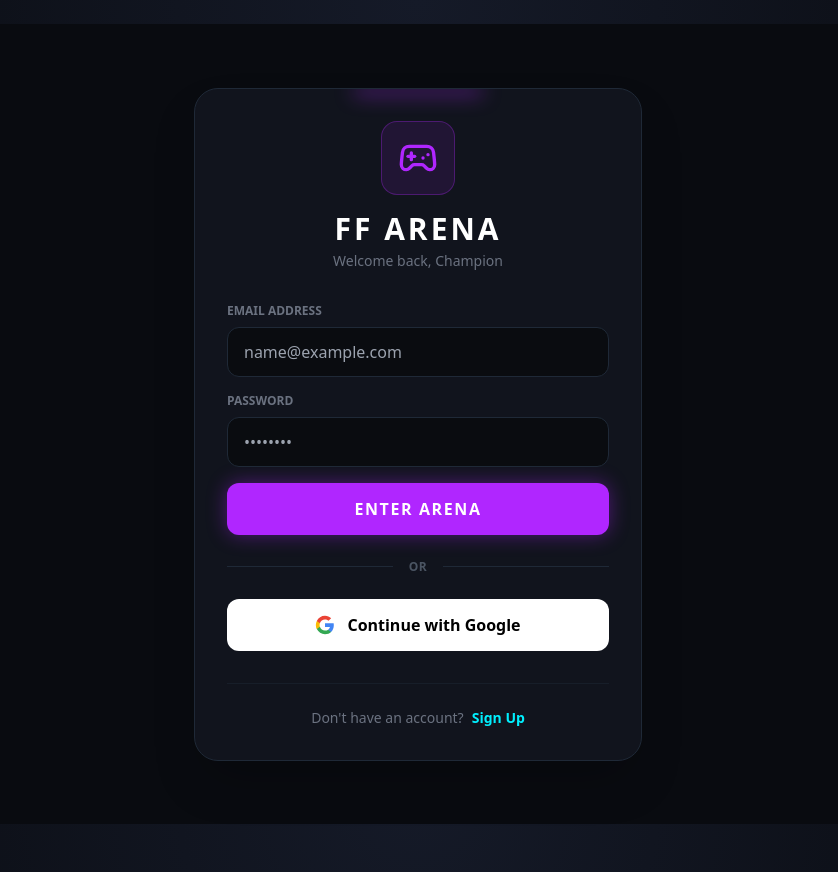
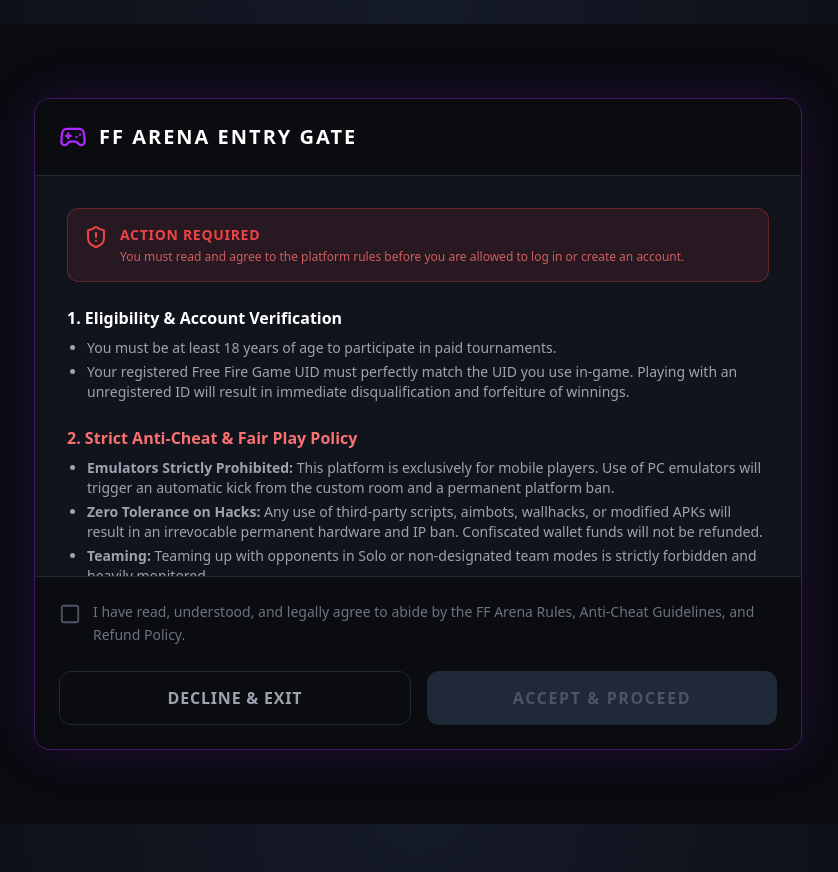
Before and after one commit to vedant1256/ff-arena, a Next.js app in the folder frontend/: page /login in a window 1280 px wide. Shown: the whole page, without its empty margins (222-1060 px from the left). Built offline with nearby package versions, Linux system fonts and the light colour scheme; no server answers.

Commit message:
reverted to strict entry gate before login form

```diff
--- a/frontend/app/login/page.tsx
+++ b/frontend/app/login/page.tsx
@@ -18,7 +18,9 @@
 
 export default function LoginPage() {
   const { login } = useAuthStore();
+  const router = useRouter();
 
+  // 🚀 The strict Entry Gate state
   const [gatePassed, setGatePassed] = useState(false);
   const [gateChecked, setGateChecked] = useState(false);
 
@@ -38,11 +40,10 @@
 
     try {
       let res;
+      // Because they passed the gate, we automatically send hasAcceptedTerms: true
       if (isLogin) {
-        // 🚀 FIXED: No longer sending terms requirement for returning logins
-        res = await api.post('/auth/login', { email, password });
+        res = await api.post('/auth/login', { email, password, hasAcceptedTerms: true });
       } else {
-        // Registration still legally requires the terms flag
         res = await api.post('/auth/register', { username, email, password, hasAcceptedTerms: true });
       }
 
@@ -78,9 +79,10 @@
         callback: async (tokenResponse: any) => {
           if (tokenResponse && tokenResponse.access_token) {
             try {
-              // 🚀 FIXED: Removed terms requirement from Google Login
+              // Attach terms acceptance to the Google API call
               const res = await api.post('/auth/google', {
-                access_token: tokenResponse.access_token
+                access_token: tokenResponse.access_token,
+                hasAcceptedTerms: true
               });
 
               const token = res.data?.token;
@@ -118,15 +120,13 @@
   };
 
   const handleDecline = () => {
-    // If they decline, just send them back to the Login screen
-    setIsLogin(true);
-    setGateChecked(false);
+    window.location.href = 'https://www.google.com';
   };
 
   return (
     <div className="min-h-screen bg-[#090B10] flex items-center justify-center p-4">
-      {/* 🚀 FIXED: The Gate ONLY shows if they are trying to Register AND haven't passed it yet */}
-      {!isLogin && !gatePassed ? (
+      {/* 🚀 THE STRICT ENTRY GATE */}
+      {!gatePassed ? (
         <div className="bg-[#11141D] border border-[#b026ff]/30 rounded-2xl w-full max-w-3xl flex flex-col shadow-[0_0_50px_rgba(176,38,255,0.15)] overflow-hidden animate-in fade-in duration-500">
           <div className="flex items-center gap-3 p-6 border-b border-gray-800 bg-[#0A0C10]">
             <Gamepad2 className="text-[#b026ff]" size={28} />
@@ -137,7 +137,7 @@
               <ShieldAlert className="text-red-500 flex-shrink-0" size={24} />
               <div>
                 <h3 className="text-red-500 font-bold uppercase tracking-wider mb-1">Action Required</h3>
-                <p className="text-red-400/80 text-xs">You must read and agree to the platform rules before you are allowed to create an account.</p>
+                <p className="text-red-400/80 text-xs">You must read and agree to the platform rules before you are allowed to log in or create an account.</p>
               </div>
             </div>
             <div>
@@ -174,7 +174,7 @@
             </button>
             <div className="flex flex-col sm:flex-row gap-4">
               <button onClick={handleDecline} className="flex-1 py-3.5 rounded-xl font-bold text-gray-400 border border-gray-800 hover:bg-gray-800 hover:text-white transition uppercase tracking-wider">
-                Decline & Go Back
+                Decline & Exit
               </button>
               <button disabled={!gateChecked} onClick={() => setGatePassed(true)} className={`flex-1 py-3.5 rounded-xl font-extrabold uppercase tracking-widest transition-all ${gateChecked ? 'bg-[#b026ff] hover:bg-[#901ecc] text-white shadow-[0_0_20px_rgba(176,38,255,0.4)] active:scale-95' : 'bg-gray-800 text-gray-600 cursor-not-allowed'}`}>
                 Accept & Proceed
@@ -183,7 +183,7 @@
           </div>
         </div>
       ) : (
-        /* The Main Login / Registration Form */
+        /* 🚀 THE MAIN LOGIN FORM (ONLY SHOWS AFTER GATE IS PASSED) */
         <div className="w-full max-w-md bg-[#11141D] border border-gray-800 rounded-3xl p-8 shadow-2xl relative overflow-hidden animate-in zoom-in-95 duration-300">
           <div className="absolute top-0 left-1/2 -translate-x-1/2 w-32 h-1 bg-[#b026ff] blur-[10px]"></div>
           <div className="flex flex-col items-center mb-8">
@@ -234,13 +234,7 @@
           <div className="mt-8 text-center border-t border-gray-800/50 pt-6">
             <p className="text-sm text-gray-500">
               {isLogin ? "Don't have an account?" : "Already have an account?"}
-              <button
-                onClick={() => {
-                  setIsLogin(!isLogin);
-                  setError('');
-                }}
-                className="ml-2 text-[#00F0FF] font-bold hover:underline"
-              >
+              <button onClick={() => { setIsLogin(!isLogin); setError(''); }} className="ml-2 text-[#00F0FF] font-bold hover:underline">
                 {isLogin ? 'Sign Up' : 'Log In'}
               </button>
             </p>
```
